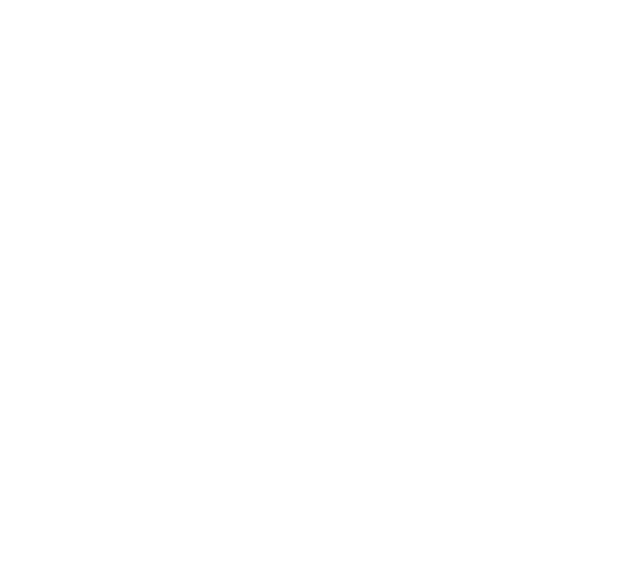
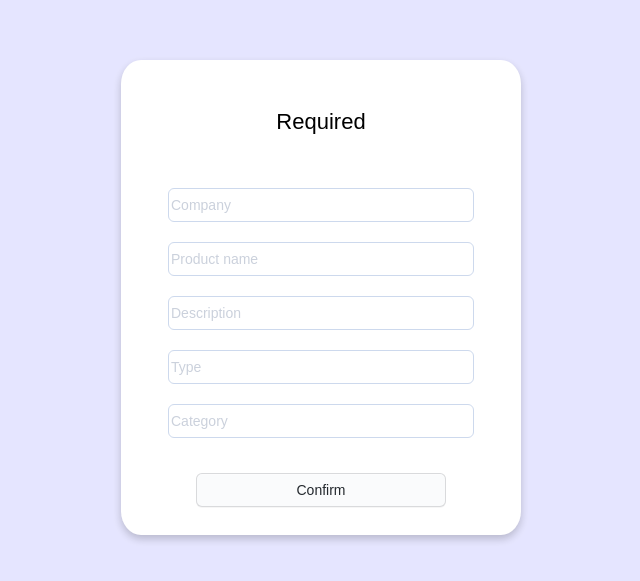
Before and after one commit to kerimcanguney/WOC-Front-End, a React (Create React App) app in the folder app/: page / in a window 1280 px wide. Shown: the part 103-684 px from the top of the page, without its empty margins (319-959 px from the left). Built offline with nearby package versions, Linux system fonts and the light colour scheme.

Commit message:
new dependencies + Product creating page not fin

```diff
--- a/app/package.json
+++ b/app/package.json
@@ -9,6 +9,7 @@
     "react": "^17.0.2",
     "react-dom": "^17.0.2",
     "react-scripts": "5.0.0",
+    "styled-components": "^5.3.3",
     "web-vitals": "^2.1.4"
   },
   "scripts": {
--- a/app/src/App.js
+++ b/app/src/App.js
@@ -1,7 +1,9 @@
+import React from 'react';
+import CreationPage from './components/creationpage/index.js'
 function App() {
   return (
     <div className="App">
-
+        <CreationPage/>
     </div>
   );
 }
--- /dev/null
+++ b/app/src/components/creationpage/index.js
@@ -0,0 +1,25 @@
+import React from 'react'
+import {Container, Wrapper, Card, Input, Button, FormH1, Form, TextArea, InputWrapper, ButtonWrapper} from './styled'
+const index = () => {
+  return (
+    <Container>
+      <Card>
+        <Form>
+            <FormH1>Required</FormH1>
+            <InputWrapper>
+              <Input placeholder='Company'/>
+              <Input placeholder='Product name'/>
+              <Input placeholder='Description'/>
+              <Input placeholder='Type'/>
+              <Input placeholder='Category'/>
+            </InputWrapper>
+            <ButtonWrapper>
+              <Button>Confirm</Button>
+            </ButtonWrapper>
+        </Form>
+      </Card>
+    </Container>
+  )
+}
+
+export default index
--- /dev/null
+++ b/app/src/components/creationpage/styled.js
@@ -0,0 +1,137 @@
+import styled from 'styled-components'
+
+export const Container = styled.div`
+    position: fixed;
+    bottom: 0;
+    left: 0;
+    right: 0;
+    top: 0;
+    z-index: 0;
+    background: rgba(0,0,255,0.1);
+
+    align-items:center;
+    display: grid;
+    justify-content:center;
+`
+export const Wrapper = styled.div`
+    background: rgba(0,0,0,0.4);
+
+`
+export const Form = styled.form`
+    align-items: center;
+    justify-content: center;
+    display:grid;
+
+    width: 100%;
+    height: 100%;
+
+
+`
+export const ButtonWrapper = styled.div`
+    align-items: center;
+    justify-content:center;
+    display:flex;
+`
+export const Button = styled.button`
+    background-color: #FAFBFC;
+    border: 1px solid rgba(27, 31, 35, 0.15);
+    border-radius: 6px;
+    box-shadow: rgba(27, 31, 35, 0.04) 0 1px 0, rgba(255, 255, 255, 0.25) 0 1px 0 inset;
+    color: #24292E;
+    cursor: pointer;
+    font-size: 14px;
+    line-height: 20px;
+    padding: 6px 16px;
+    width: 250px;
+    position: relative;
+    transition: background-color 0.2s cubic-bezier(0.3, 0, 0.5, 1);
+    touch-action: manipulation;
+
+    &:hover{
+        background-color: #F3F4F6;
+        text-decoration: none;
+        transition-duration: 0.1s;
+    }
+    &:active{
+        background-color: #EDEFF2;
+        box-shadow: rgba(225, 228, 232, 0.2) 0 1px 0 inset;
+        transition: none 0s;
+    }
+
+    margin-bottom: 10px;
+
+`
+export const FormH1 = styled.h1`
+    font-size: 22px;
+    font-weight: 500;
+    text-align: center;
+    align-self: flex-end;
+`
+
+export const InputWrapper = styled.div`
+    justify-content: space-around;
+`
+
+export const Card = styled.div`
+    box-shadow: 0 4px 8px 0 rgba(0,0,0,0.2);
+    width: 400px;
+    height: 475px;
+    background: white;
+
+    font-family: 'Mukta Malar', Arial;
+    border-radius: 5%;
+`
+
+export const Input = styled.input`
+    display: block;
+    line-height: 25px;
+    font-size: 14px;
+    font-weight: 500;
+    font-family: inherit;
+    border-radius: 6px;
+    color: black;
+    border: 1px solid #CDD9ED;
+    background: white;
+    transition: border .3s ease;
+
+
+    width: 300px;
+    height: 30px;
+    margin-top: 20px;
+
+    &::placeholder {
+        color: #CBD1DC;
+    }
+    &:focus {
+        outline: none;
+        border-color: #275EFE;
+    }
+
+
+`
+
+export const TextArea = styled.textarea`
+    display: block;
+    line-height: 25px;
+    font-size: 14px;
+    font-weight: 500;
+    font-family: inherit;
+    border-radius: 6px;
+    color: black;
+    border: 1px solid #CDD9ED;
+    background: white;
+    transition: border .3s ease;
+
+
+    width: 300px;
+    height: 30px;
+    margin-top: 20px;
+
+    &::placeholder {
+        color: #CBD1DC;
+    }
+    &:focus {
+        outline: none;
+        border-color: #275EFE;
+    }
+`
```
Also changed, not shown: 1 other file (tests, documents, lock files or other folders).
